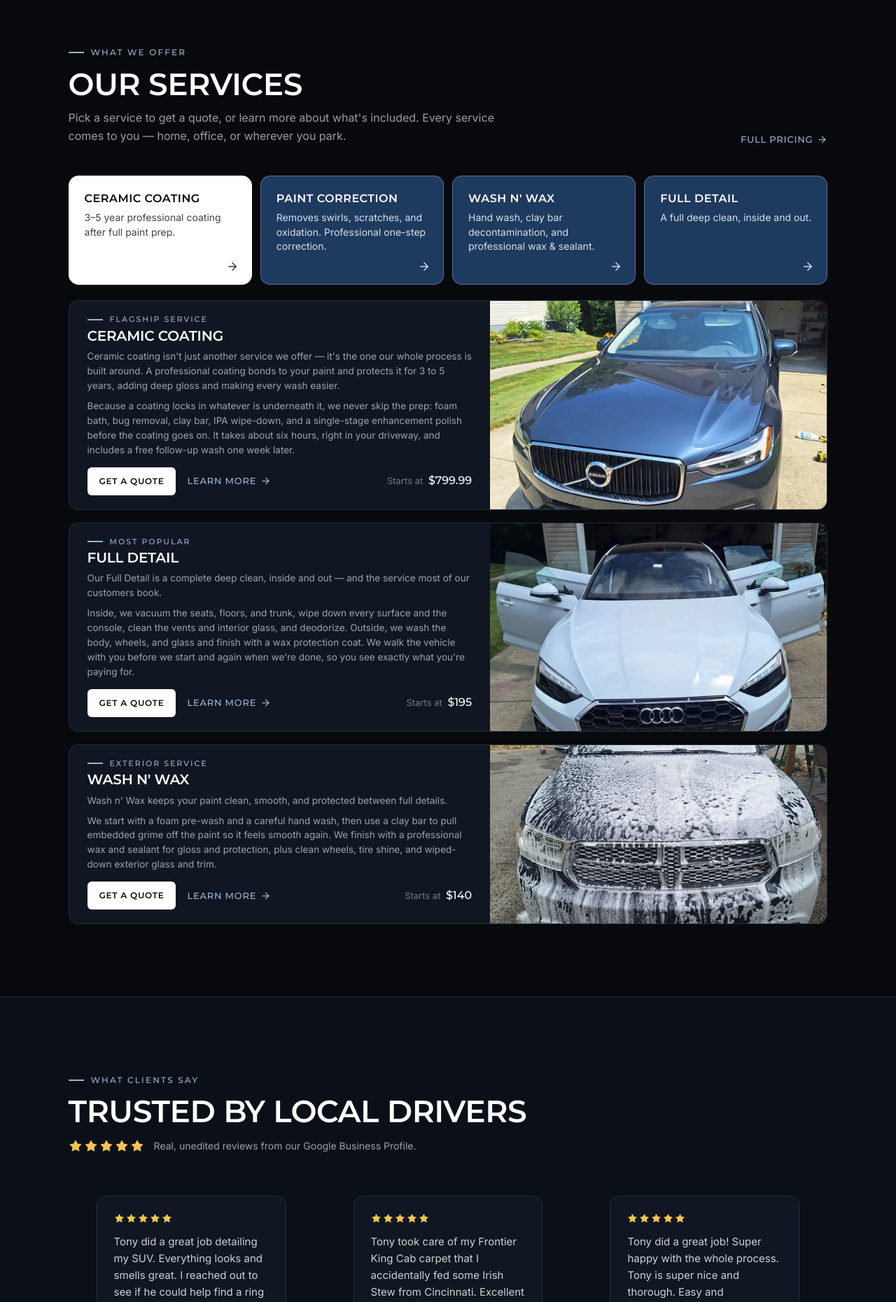
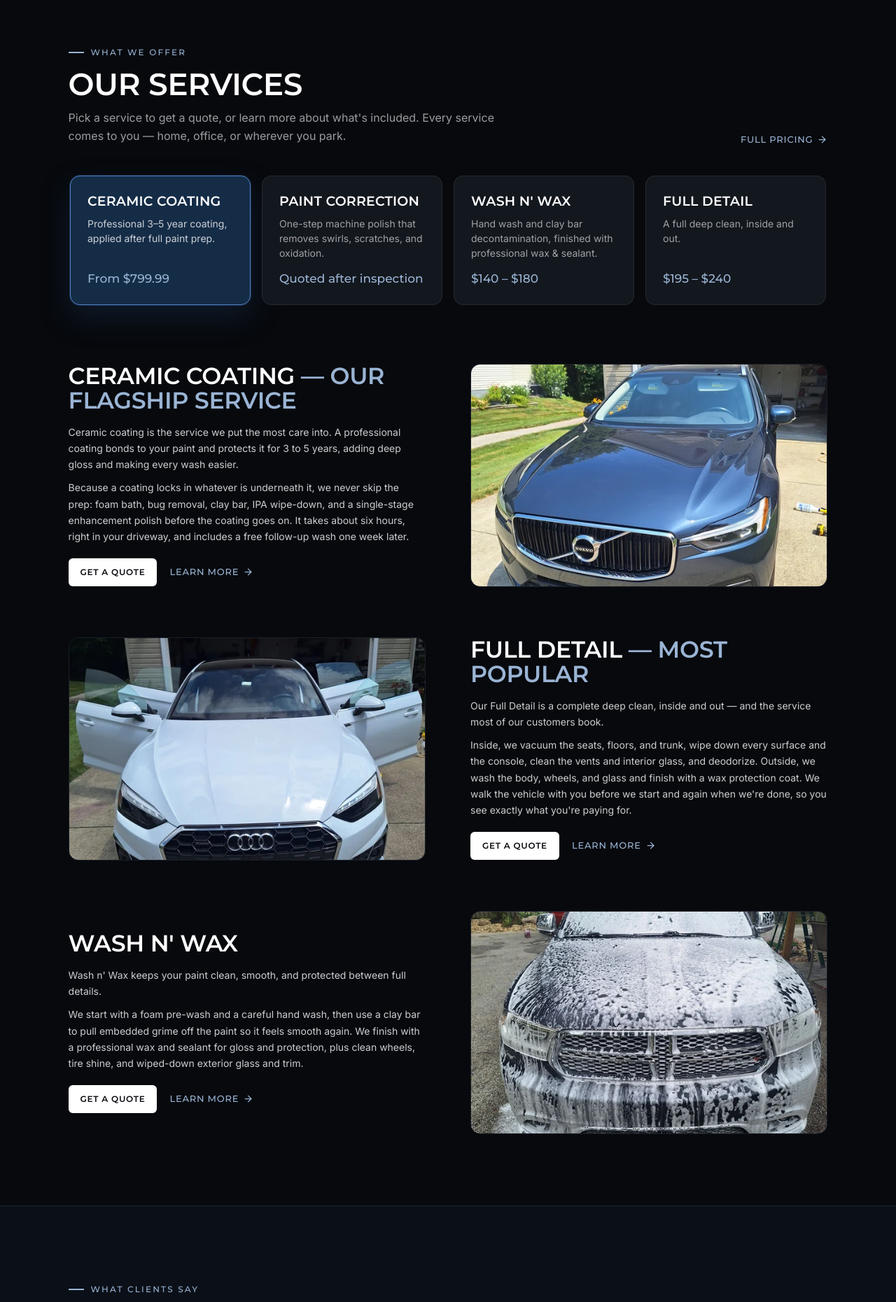
Before and after one commit to tonybtown1282009-gif/Tonys-Detailing-Site-Vercel, a Flask app: page / in a window 1280 px wide. Shown: the part 816-2677 px from the top of the page at 70% size. Run offline with Flask 3, Linux system fonts and the light colour scheme.

Commit message:
Services section: ESA-style boxes and alternating feature rows
Filled boxes with title, one-liner and price (flagship ceramic in navy with
a blue outline); below, open alternating text/photo rows with large
uppercase headings and small body copy.

Co-Authored-By: Claude Opus 5.5 <noreply@anthropic.com>
Claude-Session: https://claude.ai/code/session_018bibMgdVtU21aCVnV4qXvV

```diff
--- a/site_content.py
+++ b/site_content.py
@@ -250,20 +250,19 @@ GRID_ORDER = [
 # Homepage services: four filled boxes (Tony's one-liners), then three
 # text-left / photo-right feature rows.
 HOME_ROW = [
-    ("ceramic-coating", "3–5 year professional coating after full paint prep."),
-    ("paint-correction", "Removes swirls, scratches, and oxidation. Professional one-step correction."),
-    ("wash-n-wax", "Hand wash, clay bar decontamination, and professional wax & sealant."),
+    ("ceramic-coating", "Professional 3–5 year coating, applied after full paint prep."),
+    ("paint-correction", "One-step machine polish that removes swirls, scratches, and oxidation."),
+    ("wash-n-wax", "Hand wash and clay bar decontamination, finished with professional wax & sealant."),
     ("full-detail", "A full deep clean, inside and out."),
 ]
 HOME_FEATURED = [
     {
         "slug": "ceramic-coating",
-        "eyebrow": "Flagship Service",
+        "eyebrow": "Our Flagship Service",
         "text": [
-            "Ceramic coating isn't just another service we offer — it's the one our "
-            "whole process is built around. A professional coating bonds to your paint "
-            "and protects it for 3 to 5 years, adding deep gloss and making every wash "
-            "easier.",
+            "Ceramic coating is the service we put the most care into. A professional "
+            "coating bonds to your paint and protects it for 3 to 5 years, adding deep "
+            "gloss and making every wash easier.",
             "Because a coating locks in whatever is underneath it, we never skip the "
             "prep: foam bath, bug removal, clay bar, IPA wipe-down, and a single-stage "
             "enhancement polish before the coating goes on. It takes about six hours, "
@@ -285,7 +284,7 @@ HOME_FEATURED = [
     },
     {
         "slug": "wash-n-wax",
-        "eyebrow": "Exterior Service",
+        "eyebrow": "",
         "text": [
             "Wash n' Wax keeps your paint clean, smooth, and protected between full "
             "details.",
--- a/static/site.css
+++ b/static/site.css
@@ -449,38 +449,35 @@ body.menu-open{overflow:hidden;}
 #work .sec-head{margin-bottom:22px;}
 #work{padding:clamp(44px,6vw,72px) 0;}
 @media (max-width:760px){.work-compact figure{flex:0 0 44vw;}}
-/* Homepage services: four filled boxes + text-left / photo-right rows */
-.svc-boxes{display:grid;grid-template-columns:repeat(4,1fr);gap:12px;}
-.svc-box{position:relative;display:flex;flex-direction:column;gap:8px;min-height:132px;padding:22px 22px 44px;border-radius:var(--r-lg);text-decoration:none;
-  background:var(--blue);border:1px solid rgba(154,180,212,.45);color:#fff;transition:transform .2s var(--ease),background .2s,box-shadow .2s;}
-.svc-box:hover{background:var(--blue-h);transform:translateY(-2px);box-shadow:0 14px 34px rgba(0,0,0,.35);}
-.svc-box b{font:800 16px/1.2 var(--ff-h);text-transform:uppercase;letter-spacing:.03em;color:inherit;}
-.svc-box span{font-size:14px;line-height:1.45;color:rgba(255,255,255,.84);}
-.svc-box .ic{position:absolute;right:18px;bottom:16px;width:18px;height:18px;opacity:.8;transition:transform .2s;}
-.svc-box:hover .ic{transform:translateX(3px);}
-.svc-box.light{background:#fff;border-color:#fff;color:#07090d;}
-.svc-box.light span{color:#3b4552;}
-.svc-box.light:hover{background:#e6edf5;}
-.feat-rows{display:grid;gap:18px;margin-top:22px;}
-.feat{display:grid;grid-template-columns:1.25fr 1fr;align-items:stretch;background:var(--surface);border:1px solid var(--line);border-radius:var(--r-lg);overflow:hidden;}
-.feat-copy{padding:20px 26px;display:flex;flex-direction:column;justify-content:center;}
-.feat-copy .eyebrow{font-size:11px;}
-.feat-copy h3{margin:6px 0 8px;font-size:20px;font-weight:800;text-transform:uppercase;}
-.feat-copy p{font-size:13.5px;line-height:1.55;color:var(--fg-3);}
-.feat-copy p+p{margin-top:8px;}
-.feat-actions{display:flex;align-items:center;gap:16px;flex-wrap:wrap;margin-top:14px;}
-.feat-price{margin-left:auto;color:var(--fg-4);font-size:13px;}
-.feat-price b{color:#fff;font:700 16px/1 var(--ff-h);margin-left:4px;}
-.feat-img{display:block;position:relative;min-height:240px;max-height:300px;overflow:hidden;}
-.feat-img img{position:absolute;inset:0;width:100%;height:100%;object-fit:cover;transition:transform .6s var(--ease);}
+/* Homepage services (ESA-style): filled boxes, then alternating feature rows */
+.svc-boxes{display:grid;grid-template-columns:repeat(4,1fr);gap:16px;max-width:1080px;margin:0 auto;}
+.svc-box{display:flex;flex-direction:column;gap:10px;padding:26px 24px;border-radius:14px;text-decoration:none;
+  background:#13171e;border:1px solid rgba(255,255,255,.08);transition:transform .2s var(--ease),border-color .2s,background .2s;}
+.svc-box:hover{transform:translateY(-3px);border-color:rgba(154,180,212,.45);}
+.svc-box b{color:#fff;font:800 19px/1.1 var(--ff-h);text-transform:uppercase;letter-spacing:.01em;}
+.svc-box span{color:var(--fg-3);font-size:14px;line-height:1.5;}
+.svc-box em{margin-top:auto;padding-top:6px;font:700 17px/1.2 var(--ff-h);font-style:normal;color:var(--blue-ll);}
+.svc-box.flag{background:var(--blue-p);border:1.5px solid #4d7fc4;box-shadow:0 0 0 1px rgba(77,127,196,.25),0 18px 40px rgba(30,58,95,.35);}
+.svc-box.flag span{color:rgba(255,255,255,.78);}
+.feat-rows{margin-top:clamp(48px,7vw,84px);display:grid;gap:clamp(40px,6vw,72px);}
+.feat{display:grid;grid-template-columns:1fr 1fr;gap:clamp(28px,5vw,64px);align-items:center;}
+.feat.flip .feat-copy{order:2;}
+.feat-copy h3{font-size:clamp(24px,2.6vw,34px);font-weight:800;text-transform:uppercase;line-height:1.05;letter-spacing:-.01em;margin-bottom:16px;}
+.feat-copy h3 span{color:var(--blue-ll);}
+.feat-copy p{font-size:14px;line-height:1.65;color:var(--fg-2);max-width:520px;}
+.feat-copy p+p{margin-top:10px;}
+.feat-actions{display:flex;align-items:center;gap:18px;flex-wrap:wrap;margin-top:20px;}
+.feat-img{display:block;border-radius:14px;overflow:hidden;aspect-ratio:16/10;max-height:330px;border:1px solid var(--line);}
+.feat-img img{width:100%;height:100%;object-fit:cover;transition:transform .6s var(--ease);}
 .feat:hover .feat-img img{transform:scale(1.03);}
-@media (max-width:900px){.svc-boxes{grid-template-columns:repeat(2,1fr);}}
+@media (max-width:1000px){.svc-boxes{grid-template-columns:repeat(2,1fr);}}
 @media (max-width:760px){
-  .feat{grid-template-columns:1fr;}
-  .feat-img{order:-1;min-height:0;max-height:none;aspect-ratio:16/10;}
-  .feat-copy{padding:18px 18px 20px;}
-  .feat-price{margin-left:0;width:100%;}
-  .svc-box{min-height:0;padding:16px 16px 38px;}
-  .svc-box b{font-size:14px;}
+  .svc-boxes{gap:10px;}
+  .svc-box{padding:18px 16px;gap:8px;}
+  .svc-box b{font-size:15px;}
   .svc-box span{font-size:13px;}
+  .svc-box em{font-size:15px;}
+  .feat{grid-template-columns:1fr;gap:18px;}
+  .feat.flip .feat-copy{order:0;}
+  .feat-img{order:-1;max-height:none;}
 }
--- a/templates/_macros.html
+++ b/templates/_macros.html
@@ -28,13 +28,20 @@
 </div>
 {%- endmacro %}
 
+{% macro price_range(s) -%}
+{%- if s.price_key and s.slug == 'ceramic-coating' -%}From {{ starts_at(s) }}
+{%- elif s.price_key -%}{% set row = BASE_PRICES[s.price_key].values()|list %}{{ money(row|min) }} – {{ money(row|max) }}
+{%- elif s.flat_price -%}{{ starts_at(s) }}
+{%- else -%}Quoted after inspection{%- endif -%}
+{%- endmacro %}
+
 {% macro service_row(rows) -%}
 <div class="svc-boxes">
   {% for slug, blurb in rows %}{% set s = c.SERVICE_BY_SLUG[slug] %}
-  <a class="svc-box{% if slug == 'ceramic-coating' %} light{% endif %}" href="/{{ slug }}">
+  <a class="svc-box{% if slug == 'ceramic-coating' %} flag{% endif %}" href="/{{ slug }}">
     <b>{{ s.name }}</b>
     <span>{{ blurb }}</span>
-    {{ icon('arrow-right') }}
+    <em>{{ price_range(s) }}</em>
   </a>
   {% endfor %}
 </div>
@@ -43,15 +50,13 @@
 {% macro featured_rows(items) -%}
 <div class="feat-rows">
   {% for f in items %}{% set s = c.SERVICE_BY_SLUG[f.slug] %}
-  <article class="feat">
+  <article class="feat{% if loop.index is even %} flip{% endif %}">
     <div class="feat-copy">
-      <span class="eyebrow">{{ f.eyebrow }}</span>
-      <h3>{{ s.name }}</h3>
+      <h3>{{ s.name }}{% if f.eyebrow %} <span>— {{ f.eyebrow }}</span>{% endif %}</h3>
       {% for para in f.text %}<p>{{ para }}</p>{% endfor %}
       <div class="feat-actions">
         <a href="/quote?service={{ f.slug }}" class="btn btn-primary btn-sm" data-quote="{{ f.slug }}">Get a Quote</a>
         <a href="/{{ f.slug }}" class="link-arrow">Learn More {{ icon('arrow-right') }}</a>
-        {% if starts_at(s) %}<span class="feat-price">Starts at <b>{{ starts_at(s) }}</b></span>{% endif %}
       </div>
     </div>
     <a class="feat-img" href="/{{ f.slug }}" tabindex="-1" aria-hidden="true">{{ img(s.image, 1200, s.image_alt, '(max-width:760px) 100vw, 40vw', [600, 1200]) }}</a>
```
